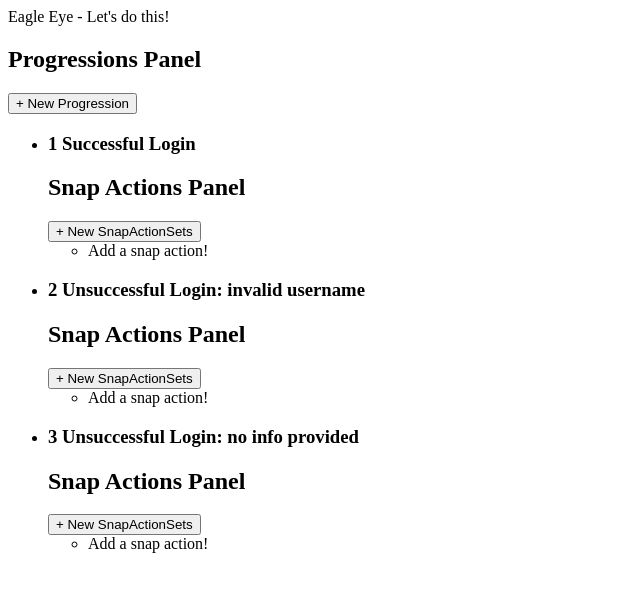
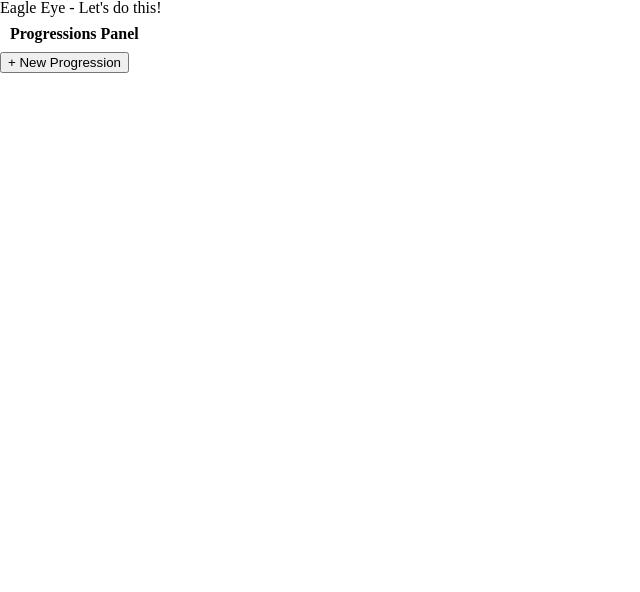
Before and after one commit to SalazarTeam/salazar, a React app: page / in a window 1280 px wide. Shown: the top 592 px of the page, without its empty margins (0-640 px from the left). Built offline with nearby package versions, Linux system fonts and the light colour scheme.

Commit message:
SnapAction component and functionality

```diff
--- a/index.html
+++ b/index.html
@@ -4,6 +4,18 @@
 	<head>
 	<meta charset="UTF-8">
 	<title>Salazar Team</title>
+	<style>
+	html,body,div,span,applet,object,iframe,h1,h2,h3,h4,h5,h6,p,blockquote,pre,a,abbr,acronym,address,big,cite,code,del,dfn,em,img,ins,kbd,q,s,samp,small,strike,strong,sub,sup,tt,var,b,u,i,center,dl,dt,dd,ol,fieldset,form,label,legend,table,caption,tbody,tfoot,thead,tr,th,td,article,aside,canvas,details,embed,figure,figcaption,footer,header,hgroup,menu,nav,output,ruby,section,summary,time,mark,audio,video{margin:0;padding:0;border:0;font-size:100%;font:inherit;vertical-align:baseline}article,aside,details,figcaption,figure,footer,header,hgroup,menu,nav,section{display:block}body{line-height:1}ol,ul{list-style:none}blockquote,q{quotes:none}blockquote:before,blockquote:after,q:before,q:after{content:'';content:none}table{border-collapse:collapse;border-spacing:0}
+	html {box-sizing: border-box;}
+
+	*, *:before, *:after {box-sizing: inherit;}
+
+	.clear:after {content: ""; display: table; clear: both;}
+
+	a {text-decoration: none;}
+
+	h1, h2, h3, h4, h5, h6 {font-weight: bold; margin: 10px;}
+	</style>
 	</head>
 
 	<body>
--- a/src/app/components/App.jsx
+++ b/src/app/components/App.jsx
@@ -7,14 +7,15 @@ class App extends React.Component {
 
 		this.state = {
 			progressions: [
-							{ id: 1, name: 'Successful Login',  actions: []},
-							{ id: 2, name: 'Unsuccessful Login: invalid username', actions: [] },
-							{ id: 3, name: 'Unsuccessful Login: no info provided', actions: [] }
+							// { id: 0, name: 'Successful Login',  actionSets: []},
+							// { id: 1, name: 'Unsuccessful Login: invalid username', actionSets: [] },
+							// { id: 2, name: 'Unsuccessful Login: no info provided', actionSets: [] }
 						]
 		};
 
 		this.addProgression = this.addProgression.bind(this);
 		this.addSnapActionSet = this.addSnapActionSet.bind(this);
+		this.addSnapAction = this.addSnapAction.bind(this);
 	}
 
 	addProgression(name) {
@@ -28,7 +29,9 @@ class App extends React.Component {
 		}
 
 		if (!duplicateName) {
-			progressions.push({ id: (progressions.length + 1), name: name });
+			console.log("good to add");
+			progressions.push({ id: progressions.length, name: name, actionSets: [] });
+			console.log("Now progs: ", progressions);
 			this.setState({ progressions: progressions });
 		}
 	}
@@ -37,10 +40,28 @@ class App extends React.Component {
 		var progressions = this.state.progressions.slice();
 		var progressionFound = false;
 		for (var progression in progressions) {
+			if (progressions[progression].id === id) {
+				progressionFound = true;
+				progressions[progression].actionSets.push({ id: (progressions[progression].actionSets.length), name: name, actions: [] })
+				break;
+			}
+		}
+
+		if (progressionFound) {
+			this.setState({ progressions: progressions });
+		}
+	}
+
+	addSnapAction(id, actionSetId, name, element, type, value) {
+		console.log("SO, ", id, actionSetId, name);
+		var progressions = this.state.progressions.slice();
+		var progressionFound = false;
+		for (var progression in progressions) {
 			console.log("prog", progressions[progression]);
 			if (progressions[progression].id === id) {
 				progressionFound = true;
-				progressions[progression].actions.push({ name: name, actionSet: [] })
+				console.log("Go it: ", progressions[progression].actionSets[actionSetId]);
+				progressions[progression].actionSets[actionSetId].actions.push({ name: name, element: element, type: type, value: value });
 				break;
 			}
 		}
@@ -57,7 +78,7 @@ class App extends React.Component {
 	        	Eagle Eye - Let's do this!
 	        </div>
 
-			<ProgressionsPanel progressions={this.state.progressions} addProgression={ this.addProgression } addSnapActionSet={ this.addSnapActionSet }/>
+			<ProgressionsPanel progressions={this.state.progressions} addProgression={ this.addProgression } addSnapActionSet={ this.addSnapActionSet } addSnapAction={ this.addSnapAction }/>
 		</div>
       );
    }
--- a/src/app/components/ProgressionsPanel.jsx
+++ b/src/app/components/ProgressionsPanel.jsx
@@ -49,8 +49,8 @@ class ProgressionsPanel extends React.Component {
 		var progressions = this.props.progressions.map(function(progression, i) {
 			return (
 					<li key={i}>
-						<h3>{progression.id} { progression.name }</h3>
-						<SnapActionSets progressionId={ progression.id } snapActions={ progression.actions } addSnapActionSet={ this.props.addSnapActionSet } />
+						<h3>{ progression.name }</h3>
+						<SnapActionSets progressionId={ progression.id } snapActionSets={ progression.actionSets } addSnapActionSet={ this.props.addSnapActionSet } addSnapAction={ this.props.addSnapAction } />
 					</li>
 			);
 		}.bind(this));
@@ -59,7 +59,7 @@ class ProgressionsPanel extends React.Component {
 		if (this.state.showAddProgressionPanel) {
 			addProgressionsPanel = (
 				<div>
-					<input id="progression-name" ref="progression-name" placeholder="Progression Name" onChange={this.handleNewProgressionName} />
+					<input ref="progression-name" placeholder="Progression Name" onChange={this.handleNewProgressionName} />
 					<button onClick={this.handleAddNewProgression}>Add</button>
 					<a href="#" onClick={this.toggleAddProgressionPanel}>Cancel</a>
 				</div>
--- a/src/app/components/SnapActionSets.jsx
+++ b/src/app/components/SnapActionSets.jsx
@@ -33,26 +33,31 @@ class SnapActionSets extends React.Component {
 			console.log("Attempt add", this.state.newSnapActionSetName);
 			this.props.addSnapActionSet(this.props.progressionId, this.state.newSnapActionSetName);
 			this.setState({ showAddSnapActionSetPanel: false, newSnapActionSetName: '' });
-			this.refs['progression-name'].value = "";
+			this.refs['action-set-name'].value = "";
 		}
 	}
 
 	handleRemoveSnapActionSets(name) {}
 
 	render() {
-		var snapActions = this.props.snapActions.map(function(snapAction, i) {
-			return <li key={i}>{snapAction.id} { snapAction.name }</li>;
-		});
+		var snapActionSets = this.props.snapActionSets.map(function(snapActionSet, i) {
+			return (
+					<li key={i}>
+						<h4>{ snapActionSet.name }</h4>
+						<SnapActions progressionId={ this.props.progressionId } snapActionSetId={ snapActionSet.id } snapActions={ snapActionSet.actions } addSnapAction={ this.props.addSnapAction } />
+					</li>
+			);
+		}.bind(this));
 
-		if (!snapActions.length) {
-			snapActions = <li className="no-snap-actions">Add a snap action!</li>;
+		if (!snapActionSets.length) {
+			snapActionSets = <li className="no-snap-actions">Add a snap action set!</li>;
 		}
 
-		var addSnapActionSetPanel = <button onClick={this.toggleAddSnapActionSetsPanel}>+ New SnapActionSets</button>;
+		var addSnapActionSetPanel = <button onClick={this.toggleAddSnapActionSetsPanel}>+ New Snap Action Set</button>;
 		if (this.state.showAddSnapActionSetPanel) {
 			addSnapActionSetPanel = (
 				<div>
-					<input id="progression-name" ref="progression-name" placeholder="SnapActionSets Name" onChange={this.handleNewSnapActionSetsName} />
+					<input ref="action-set-name" placeholder="Snap Action Set Name" onChange={this.handleNewSnapActionSetsName} />
 					<button onClick={this.handleAddNewSnapActionSets}>Add</button>
 					<a href="#" onClick={this.toggleAddSnapActionSetsPanel}>Cancel</a>
 				</div>
@@ -60,10 +65,10 @@ class SnapActionSets extends React.Component {
 		}
 		return (
 			<div className="snap-actions-panel">
-				<h2>Snap Actions Panel</h2>
+				<h2>Snap Action Sets Panel</h2>
 				{ addSnapActionSetPanel }
 				<ul className="snap-actions">
-					{ snapActions }
+					{ snapActionSets }
 				</ul>
 			</div>
 		);
--- a/src/app/components/SnapActions.jsx
+++ b/src/app/components/SnapActions.jsx
@@ -5,34 +5,39 @@ class SnapActions extends React.Component {
 		super(props);
 
 		this.state = {
-			showAddSnapActionPanel: false,
-			newSnapActionName: ""
+			showAddSnapActionPanel: false
 		}
 
-		this.toggleAddSnapActionsPanel = this.toggleAddSnapActionsPanel.bind(this);
-		this.handleNewSnapActionsName = this.handleNewSnapActionsName.bind(this);
-		this.handleAddNewSnapActions = this.handleAddNewSnapActions.bind(this);
+		this.toggleAddSnapActionPanel = this.toggleAddSnapActionPanel.bind(this);
+		this.handleAddNewSnapAction = this.handleAddNewSnapAction.bind(this);
+		this.handleNewSnapActionCriteria = this.handleNewSnapActionCriteria.bind(this);
 	}
 
-	toggleAddSnapActionsPanel(event) {
+	toggleAddSnapActionPanel(event) {
 		event.preventDefault();
 		if (this.state.showAddSnapActionPanel) {
-			this.setState({ showAddSnapActionPanel: false, newSnapActionName: "" });
+			this.setState({ showAddSnapActionPanel: false, newSnapActionElement: "" });
 		} else {
 			this.setState({ showAddSnapActionPanel: true });
 		}
 	}
 
-	handleNewSnapActionsName(event) {
-		this.setState({ newSnapActionName: event.target.value });
+	handleNewSnapActionCriteria(event) {
+		var criteria = {};
+		console.log(event.target.name, event.target.value);
+		criteria[event.target.name] = event.target.value;
+		this.setState(criteria);
 	}
 
-	handleAddNewSnapActions() {
-		if (this.state.newSnapActionName) {
-			console.log("Attempt add", this.state.newSnapActionName);
-			this.props.addSnapAction(this.props.progressionId, this.state.newSnapActionName);
-			this.setState({ showAddSnapActionPanel: false, newSnapActionName: '' });
-			this.refs['progression-name'].value = "";
+	handleAddNewSnapAction() {
+		if (this.state.name && this.state.element && this.state.type) {
+			console.log("Attempt add", this.state.newSnapActionElement);
+			this.props.addSnapAction(this.props.progressionId, this.props.snapActionSetId, this.state.name, this.state.element, this.state.type, this.state.value);
+			this.setState({ showAddSnapActionPanel: false, newSnapActionElement: '' });
+			this.refs['action-name'].value = "";
+			this.refs['action-element'].value = "";
+			this.refs['action-type'].value = "";
+			this.refs['action-value'].value = "";
 		}
 	}
 
@@ -40,20 +45,26 @@ class SnapActions extends React.Component {
 
 	render() {
 		var snapActions = this.props.snapActions.map(function(snapAction, i) {
-			return <li key={i}>{snapAction.id} { snapAction.name }</li>;
+			return <li key={i}>Action { (i + 1) }. "{ snapAction.name }" - {snapAction.element} => { snapAction.type }({ snapAction.value });</li>;
 		});
 
 		if (!snapActions.length) {
 			snapActions = <li className="no-snap-actions">Add a snap action!</li>;
+		} else {
+			snapActions.push(<li>Snap()!</li>)
 		}
 
-		var addSnapActionPanel = <button onClick={this.toggleAddSnapActionsPanel}>+ New SnapActions</button>;
+		var addSnapActionPanel = <button onClick={this.toggleAddSnapActionPanel}>+ New Snap Action</button>;
 		if (this.state.showAddSnapActionPanel) {
 			addSnapActionPanel = (
 				<div>
-					<input id="progression-name" ref="progression-name" placeholder="SnapActions Name" onChange={this.handleNewSnapActionsName} />
-					<button onClick={this.handleAddNewSnapActions}>Add</button>
-					<a href="#" onClick={this.toggleAddSnapActionsPanel}>Cancel</a>
+					<input name="name" ref="action-name" placeholder="Snap Action Summary" onChange={this.handleNewSnapActionCriteria} />
+					<input name="element" ref="action-element" placeholder="Element (Selector)" onChange={this.handleNewSnapActionCriteria} />
+					<input name="type" ref="action-type" placeholder="Type (enterText, click)" onChange={this.handleNewSnapActionCriteria} />
+					<input name="value" ref="action-value" placeholder="Value ('salazar', click)" onChange={this.handleNewSnapActionCriteria} />
+
+					<button onClick={this.handleAddNewSnapAction}>Add</button>
+					<a href="#" onClick={this.toggleAddSnapActionPanel}>Cancel</a>
 				</div>
 			);
 		}
```
Lines whose indentation alone changed are shown as unchanged.
